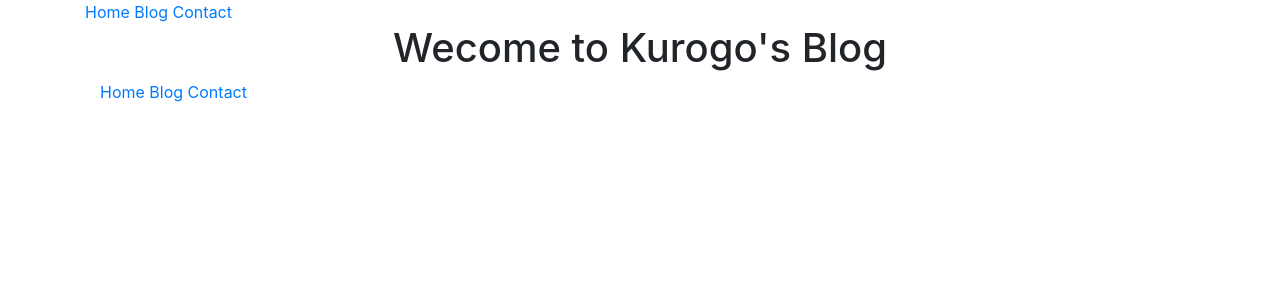
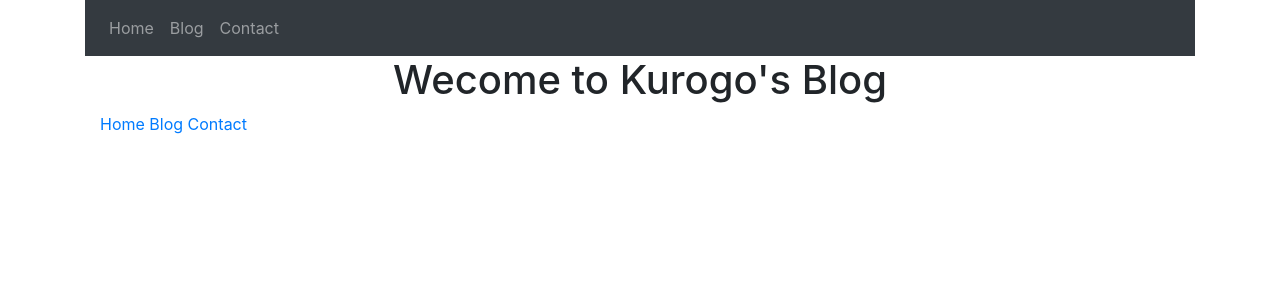
Before and after one commit to kurogo-nguyen/myblog, a Jekyll site: the page built from index.md, in a window 1280 px wide. Shown: the top 300 px of the page. Built offline with Jekyll 4.4.1, drawn with Linux system fonts in a browser that asks for light colours.

Commit message:
Update navigation.html

```diff
--- a/_includes/navigation.html
+++ b/_includes/navigation.html
@@ -1,7 +1,10 @@
-<nav>
-  {% for item in site.data.navigation %}
-    <a href="{{ item.link | relative_url }}" {% if page.url == item.link %}class="current"{% endif %}>
-      {{ item.name }}
-    </a>
-  {% endfor %}
+<nav class="navbar navbar-expand-lg bg-dark navbar-dark">
+
+  <ul class="navbar-nav">
+    {% for item in site.data.navigation %}
+    <li class="nav-item {% if page.url == item.link %}active{% endif %}">
+      <a href="{{ item.link | relative_url }}" class="nav-link">{{ item.name }}</a>
+    </li>
+    {% endfor %}
+  </ul>
 </nav>
```
